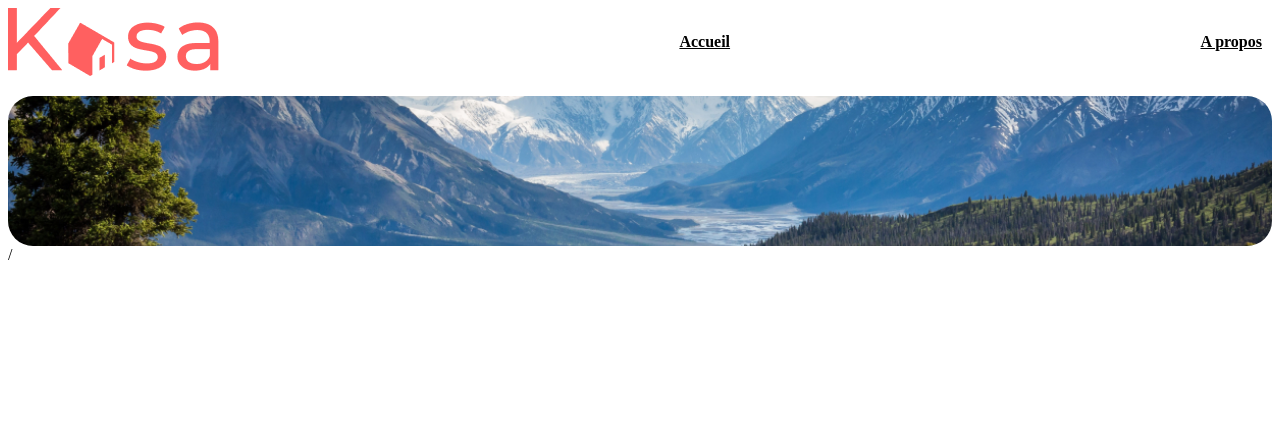
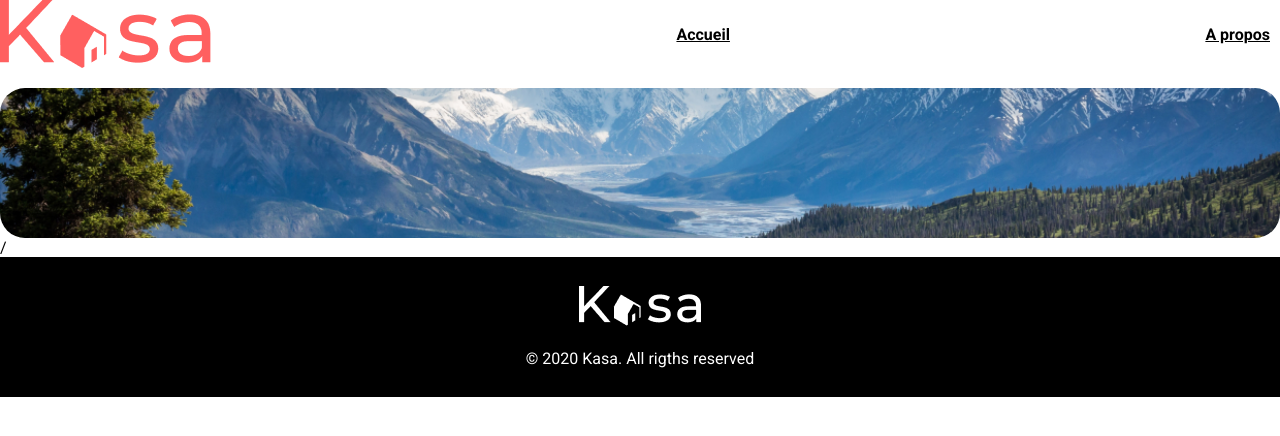
Before and after one commit to Evilqueenregal/Kasa-main, a React (Vite) app: page /a-propos in a window 1280 px wide. Shown: the top 436 px of the page. Built offline with nearby package versions, Linux system fonts and the light colour scheme.

Commit message:
mise en page

```diff
--- a/index.html
+++ b/index.html
@@ -7,6 +7,7 @@
     <link rel="preconnect" href="https://fonts.googleapis.com" />
     <link rel="preconnect" href="https://fonts.gstatic.com" crossorigin />
     <link href="https://fonts.googleapis.com/css2?family=Roboto:wght@400;700&display=swap" rel="stylesheet" />
+    <link rel="stylesheet" href="./src/App.css" />
     <title>Kasa</title>
   </head>
   <body>
--- a/src/App.css
+++ b/src/App.css
@@ -3,3 +3,84 @@ body {
     padding: 0;
     font-family: "Roboto", sans-serif;
 }
+
+.menu {
+    display: flex;
+    justify-content: space-between;
+    font-weight: 700;
+}
+
+a {
+    color: black;
+    display: flex;
+    margin: 0 10px;
+    align-items: center;
+}
+
+.banner {
+    width: 100%;
+    height: 150px;
+    position: relative;
+    margin-top: 20px;
+    img{
+        width: 100%;
+        height: 100%;
+        object-fit: cover;
+        border-radius: 25px;
+    }
+    h1{
+        position: absolute;
+        top: 50%;
+        left: 50%;
+        transform: translate(-50%, -50%);
+        color: white;
+        font-size: 2rem;
+    }
+}
+
+.banner2 {
+    width: 100%;
+    height: 150px;
+    position: relative;
+    margin-top: 20px;
+    img{
+        width: 100%;
+        height: 100%;
+        object-fit: cover;
+        border-radius: 25px;
+    }
+
+}
+
+.error {
+    color: #ff6060;
+    text-align: center;
+    h1 {
+        font-size: 10rem;
+        margin-bottom: 0.5em;
+    }
+    h2 {
+        font-size: 28px;
+        font-weight: 400;
+
+    }
+    a {
+        text-decoration: none;
+        display: flex;
+        justify-content: space-around;
+        padding: 50px;
+        &:hover {
+            text-decoration: underline;
+        }
+    }
+}
+
+footer {
+    background-color: black;
+    color: white;
+    padding: 20px;
+    text-align: center;
+    min-height: 100px;
+    display: grid;
+    place-items: center;
+}
--- a/src/components/Footer.jsx
+++ b/src/components/Footer.jsx
@@ -1,15 +1,12 @@
-import React from 'react'
-import "./Footer.css"
+function Footer() {
+    return (
+      <footer>
+        <div className="footer-logo">
+            <img src="src\assets\Logo-black.png" alt="logo" />
+        </div>
+        <div className="footer-text">© 2020 Kasa. All rigths reserved</div>
+      </footer>
+    )
+  }
 
-function  Footer () {
-  return (
-    <div className="footer">
-        <div className="footer__logo">
-            <img src="Logo-black.png" alt="logo" />
-        </div>
-        <div className="footer__text">© 2020 Kasa. All rigths reserved</div>
-    </div>
-  )
-}
-
-export default Footer;
+  export default Footer;
--- a/src/components/Header.jsx
+++ b/src/components/Header.jsx
@@ -1,4 +1,3 @@
-import "./Navbar.css";
 import { Link } from 'react-router-dom';
 
 function Header() {
--- a/src/components/Navbar.css
+++ /dev/null
@@ -1,70 +0,0 @@
-.menu {
-    display: flex;
-    justify-content: space-between;
-    font-weight: 700;
-}
-
-a {
-    color: black;
-    display: flex;
-    margin: 0 10px;
-    align-items: center;
-}
-
-.banner {
-    width: 100%;
-    height: 150px;
-    position: relative;
-    margin-top: 20px;
-    img{
-        width: 100%;
-        height: 100%;
-        object-fit: cover;
-        border-radius: 25px;
-    }
-    h1{
-        position: absolute;
-        top: 50%;
-        left: 50%;
-        transform: translate(-50%, -50%);
-        color: white;
-        font-size: 2rem;
-    }
-}
-
-.banner2 {
-    width: 100%;
-    height: 150px;
-    position: relative;
-    margin-top: 20px;
-    img{
-        width: 100%;
-        height: 100%;
-        object-fit: cover;
-        border-radius: 25px;
-    }
-
-}
-
-.error {
-    color: #ff6060;
-    text-align: center;
-    h1 {
-        font-size: 10rem;
-        margin-bottom: 0.5em;
-    }
-    h2 {
-        font-size: 28px;
-        font-weight: 400;
-
-    }
-    a {
-        text-decoration: none;
-        display: flex;
-        justify-content: space-around;
-        padding: 50px;
-        &:hover {
-            text-decoration: underline;
-        }
-    }
-}
--- a/src/components/Thumbs.jsx
+++ b/src/components/Thumbs.jsx
@@ -1,19 +1,19 @@
-// import PropTypes from 'prop-types';
-// import { Link } from 'react-router-dom';
+import PropTypes from 'prop-types';
+import { Link } from 'react-router-dom';
 
-// function Thumb ({ datas }) {
-//   return (
-//     datas.map((datas) => (
-//       <Link to={`/datas/${datas.id}`} className="thumb" key={datas.id}>
-//         <img src={datas.cover} alt={datas.title} />
-//         <h3>{datas.title}</h3>
-//       </Link>
-//     ))
-//   );
-// };
+function Thumb ({ datas }) {
+   return (
+    <Link to={`/logement/${datas.id}`} className="thumb" key={datas.id}>
+        <article className="logement">
+            <img src={datas.cover} alt={datas.title} />
+            <h3>{datas.title}</h3>
+        </article>
+    </Link>
+   );
+}
 
-// Thumb.propTypes = {
-//   datas: PropTypes.array.isRequired
-// };
+Thumb.propTypes = {
+   datas: PropTypes.array.isRequired
+};
 
-// export default Thumb;
+export default Thumb;
--- a/src/main.jsx
+++ b/src/main.jsx
@@ -7,7 +7,7 @@ import About from './pages/About';
 import Logement from './pages/Logement';
 import Error from './pages/Error';
 import Header from './components/Header';
-
+import Footer from "./components/Footer.jsx";
 
 ReactDOM.createRoot(document.getElementById('root')).render(
   <React.StrictMode>
@@ -20,6 +20,7 @@ ReactDOM.createRoot(document.getElementById('root')).render(
         <Route path="*" element={<Error />} />
         {/* <Route path="/datas/:id" element={<datas />} /> */}
       </Routes>
+      <Footer />
     </Router>
   </React.StrictMode>,
 );
--- a/src/pages/Home.jsx
+++ b/src/pages/Home.jsx
@@ -1,17 +1,19 @@
-// import Thumb from "../Thumb";
-// import datas from "../../datas/datas.json";
+import datas from "../datas/datas.json";
+import Thumb from '../components/Thumbs';
 
 function Home(){
     return(
     <div className="home">
-       <div className="banner">
+        <div className="banner">
             <img src="src\assets\banner1.jpg" alt="banner" />
             <h1>Chez vous, partout et ailleurs</h1>
         </div>
-        {/* <div className="gallery">
-        <Thumb datas={datas} />
-        </div> */}
+        <div className="gallery">
+        {datas.map((datas) => (
+            <Thumb datas={datas} key={datas.id}/>
+        ))}
         </div>
+    </div>
     )
 }
 
```
Also changed, not shown: src/App.jsx (+2 -10 lines), src/components/Footer.css (deleted, +0 -9 lines).
